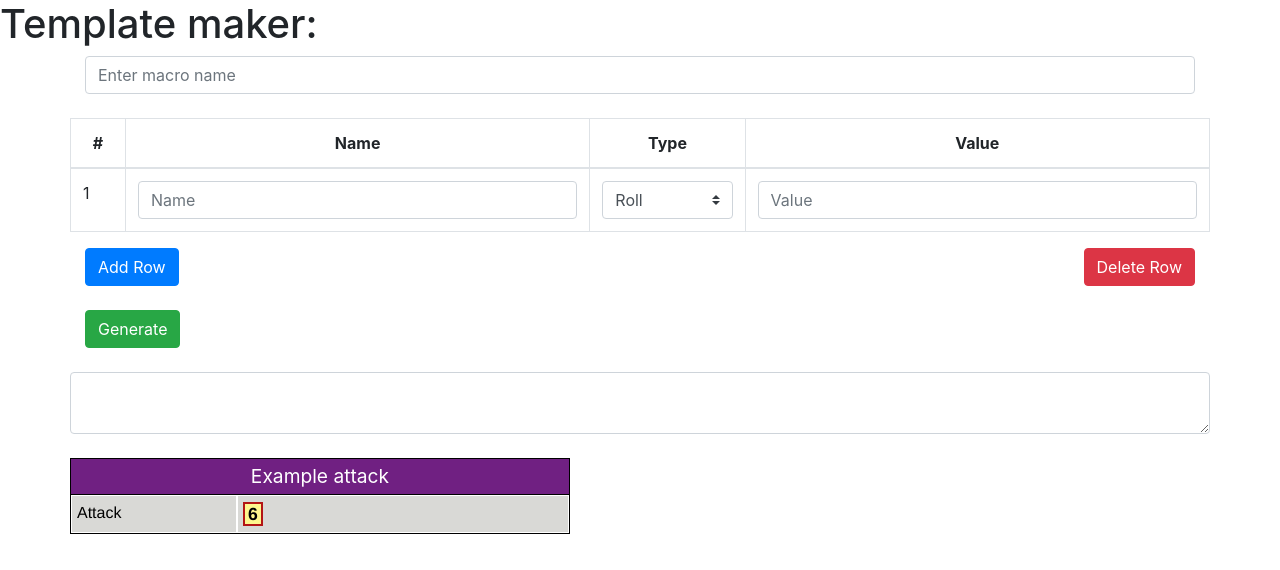
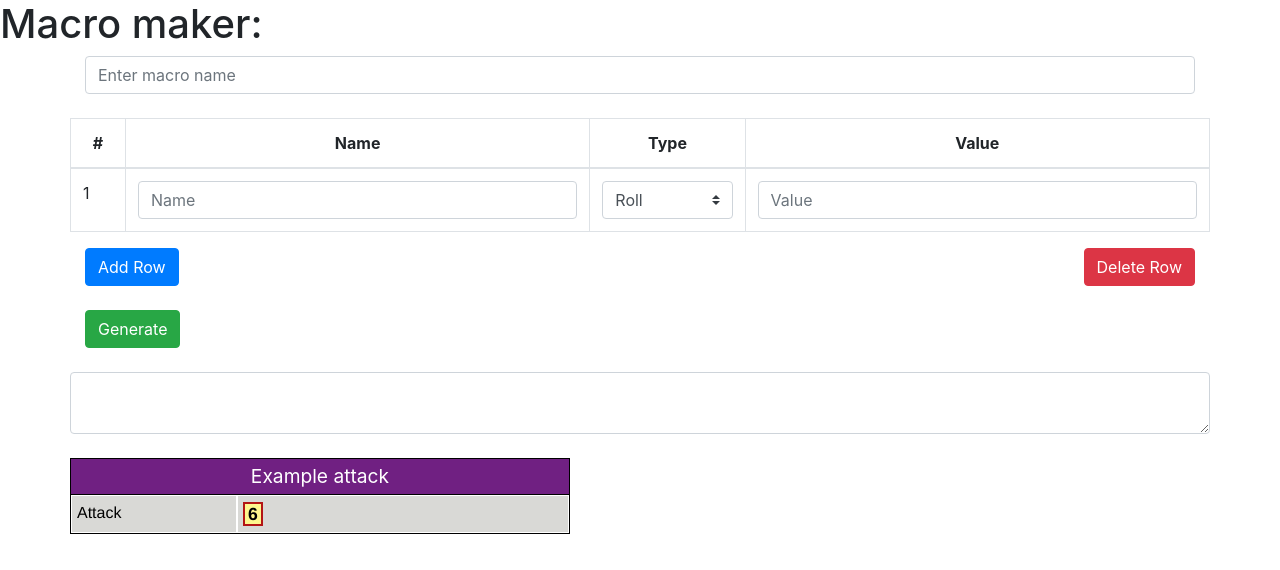
Before and after one commit to MJHeijster/Roll20TemplateMaker, a plain HTML site: page index.html in a window 1280 px wide. Drawn offline with nearby package versions, Linux system fonts and the light colour scheme.

Commit message:
Renamed to Macro Maker

```diff
--- a/index.html
+++ b/index.html
@@ -8,10 +8,10 @@
     <!-- Bootstrap CSS -->
     <link rel="stylesheet" href="https://stackpath.bootstrapcdn.com/bootstrap/4.1.3/css/bootstrap.min.css" integrity="sha384-MCw98/SFnGE8fJT3GXwEOngsV7Zt27NXFoaoApmYm81iuXoPkFOJwJ8ERdknLPMO" crossorigin="anonymous">
 
-    <title>Roll20 Template Maker</title>
+    <title>Roll20 Macro Maker</title>
 </head>
 <body>
-    <h1>Template maker:</h1>
+    <h1>Macro maker:</h1>
     <div class="container">
         <div class="row clearfix">
             <div class="col-md-12 column">
```
